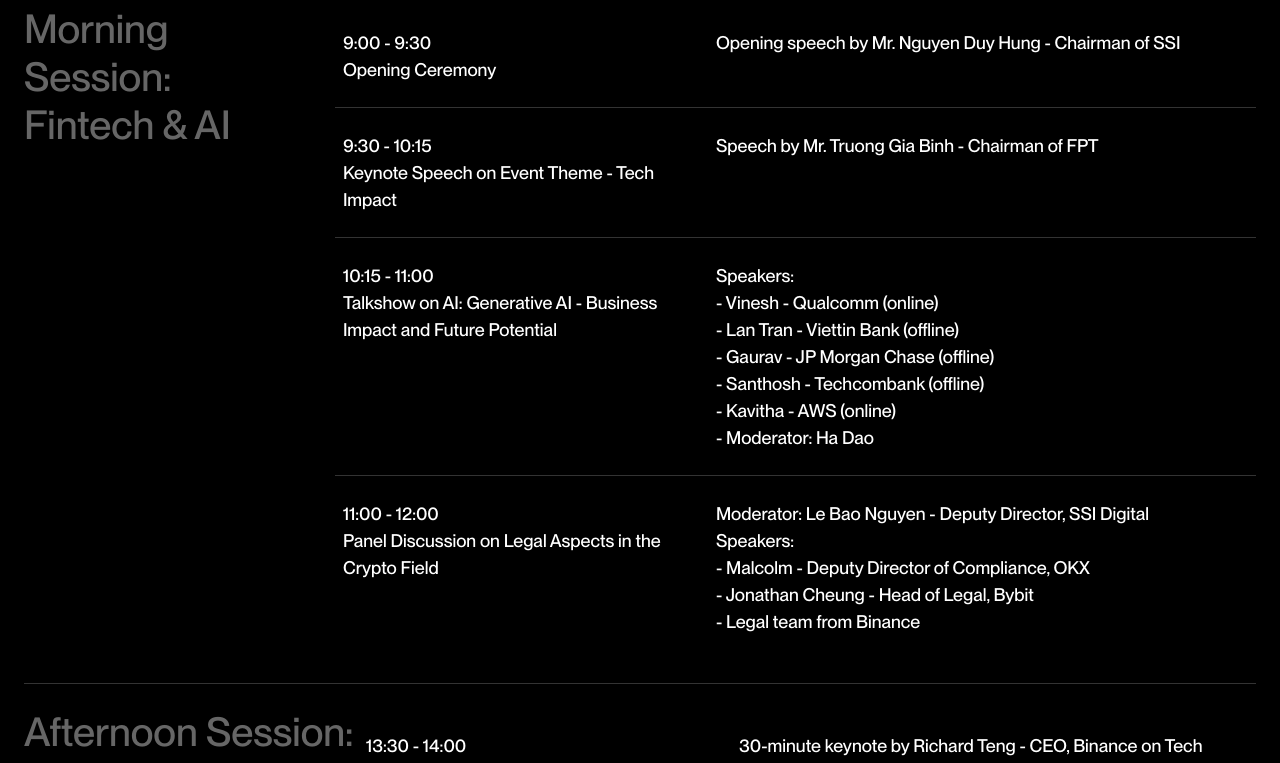
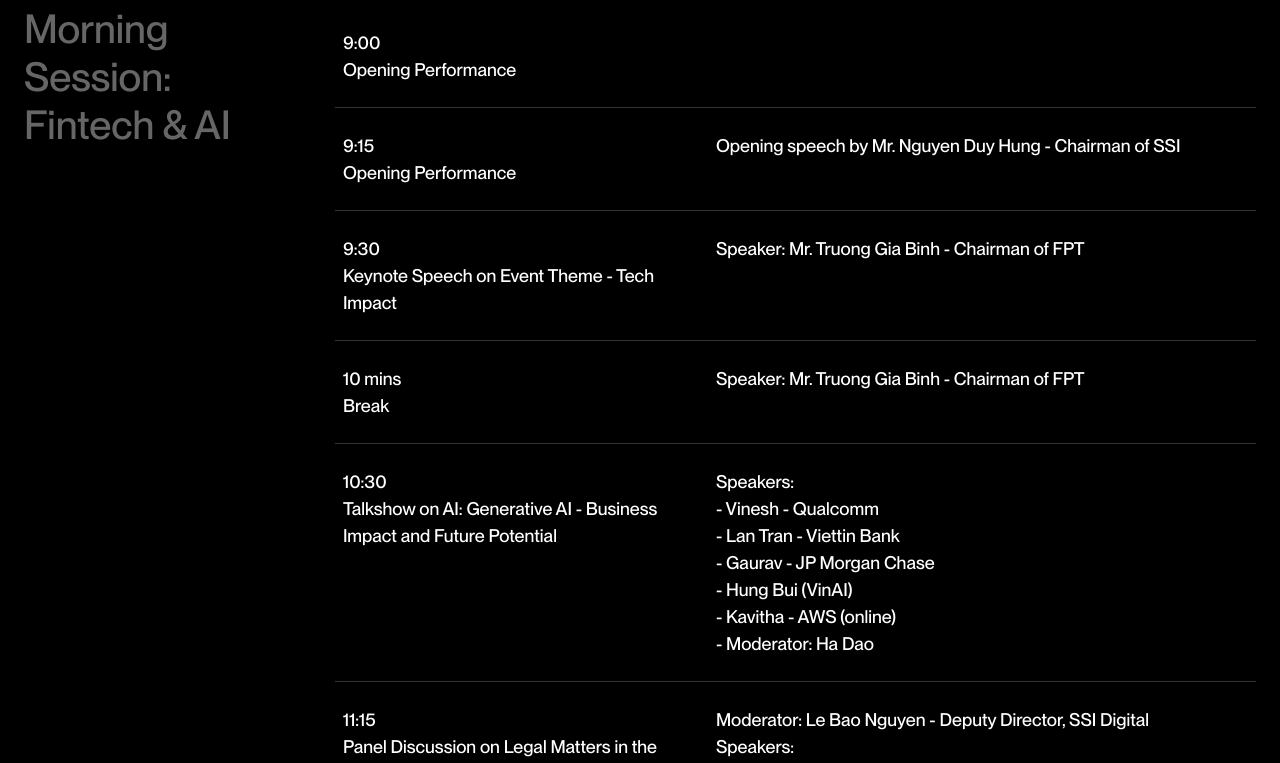
Before and after one commit to unicornultrafoundation/vtis-website, a Next.js app: page /agenda in a window 1280 px wide. Shown: the part 700-1463 px from the top of the page. Built offline with nearby package versions, Linux system fonts and the light colour scheme.

Commit message:
update content agenda

```diff
--- a/src/components/Pages/Agenda/AfternoonSection.tsx
+++ b/src/components/Pages/Agenda/AfternoonSection.tsx
@@ -1,7 +1,7 @@
 "use client";
 
 import Speaker from "@/assets/images/agenda/speaker.png";
-import Speaker1 from "@/assets/images/speakers/4.png";
+import Speaker4 from "@/assets/images/speakers/4.png";
 
 import Image, { StaticImageData } from "next/image";
 import { useMemo, useState } from "react";
@@ -23,11 +23,10 @@
 
   const listSpeakerAfternoon: Speaker[] = [
     {
-      title: "Keynote from Sponsor",
-      time: "13:30 - 14:00",
-      description:
-        "30-minute keynote by Richard Teng - CEO, Binance on Tech Impact",
-      image: Speaker1,
+      title: "Sponsor Keynote: Tech Impact",
+      time: "13:30",
+      description: "Speaker: Richard Teng - CEO of Binance",
+      image: Speaker4,
     },
     {
       title: "Panel on Blockchain and its Applications in Life",
--- a/src/components/Pages/Agenda/MorningSection.tsx
+++ b/src/components/Pages/Agenda/MorningSection.tsx
@@ -23,38 +23,49 @@
 
   const listSpeakerMorning: Speaker[] = [
     {
-      title: "Opening Ceremony",
-      time: "9:00 - 9:30",
+      title: "Opening Performance",
+      time: "9:00",
+      description: "",
+    },
+    {
+      title: "Opening Performance",
+      time: "9:15",
       description: "Opening speech by Mr. Nguyen Duy Hung - Chairman of SSI",
       image: Speaker1,
     },
     {
       title: "Keynote Speech on Event Theme - Tech Impact",
-      time: "9:30 - 10:15",
-      description: "Speech by Mr. Truong Gia Binh - Chairman of FPT",
+      time: "9:30",
+      description: "Speaker: Mr. Truong Gia Binh - Chairman of FPT",
+      image: Speaker2,
+    },
+    {
+      title: "Break",
+      time: "10 mins",
+      description: "Speaker: Mr. Truong Gia Binh - Chairman of FPT",
       image: Speaker2,
     },
     {
       title:
         "Talkshow on AI: Generative AI - Business Impact and Future Potential",
-      time: "10:15 - 11:00",
+      time: "10:30",
       description:
         "Speakers:\n" +
-        "- Vinesh - Qualcomm (online)\n" +
-        "- Lan Tran - Viettin Bank (offline)\n" +
-        "- Gaurav - JP Morgan Chase (offline)\n" +
-        "- Santhosh - Techcombank (offline)\n" +
+        "- Vinesh - Qualcomm \n" +
+        "- Lan Tran - Viettin Bank \n" +
+        "- Gaurav - JP Morgan Chase \n" +
+        "- Hung Bui (VinAI)\n" +
         "- Kavitha - AWS (online)\n" +
         "- Moderator: Ha Dao\n",
     },
     {
-      title: "Panel Discussion on Legal Aspects in the Crypto Field",
-      time: "11:00 - 12:00",
+      title: "Panel Discussion on Legal Matters in the Crypto Industry",
+      time: "11:15",
       description:
         "Moderator: Le Bao Nguyen - Deputy Director, SSI Digital\n" +
         " Speakers:\n" +
-        "- Malcolm - Deputy Director of Compliance, OKX\n" +
-        "- Jonathan Cheung - Head of Legal, Bybit\n" +
+        "- Malcolm - OKX\n" +
+        "- Jonathan Cheung - Bybit\n" +
         "- Legal team from Binance\n",
     },
   ];
```
